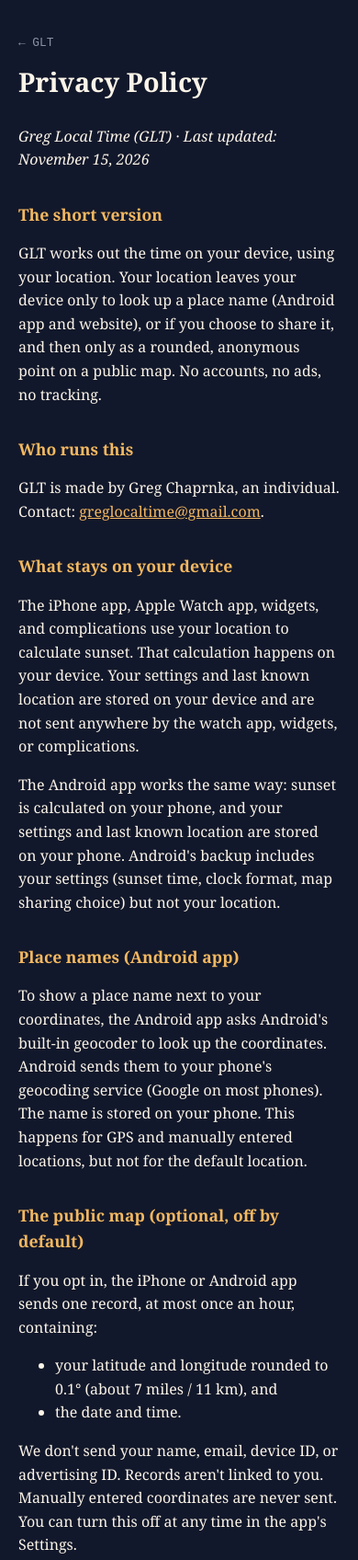
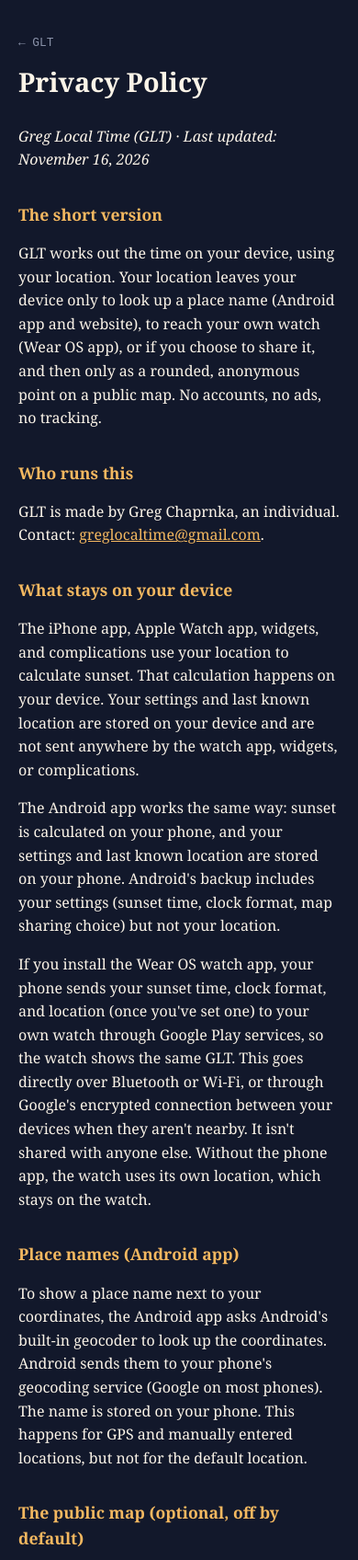
Before and after one commit to gchaprnka/Greg-local-time, a plain HTML site: page privacy.html in a window 390 px wide. Shown: the top 1696 px of the page at 92% size. Drawn offline with Linux system fonts and the light colour scheme.

Commit message:
Update privacy policy for Wear OS sync
Refreshes the privacy policy date and explains the Wear OS app's phone-to-watch sync behavior. It clarifies that sunset time, clock format, and location can be sent between your phone and your own watch through Google Play services, and updates the third-party services list to include that sync path.

```diff
--- a/privacy.html
+++ b/privacy.html
@@ -21,10 +21,10 @@
   <a class="back" href="/">← GLT</a>
   <h1>Privacy Policy</h1>
 
-  <p><em>Greg Local Time (GLT) · Last updated: November 15, 2026</em></p>
+  <p><em>Greg Local Time (GLT) · Last updated: November 16, 2026</em></p>
 
   <h2>The short version</h2>
-  <p>GLT works out the time on your device, using your location. Your location leaves your device only to look up a place name (Android app and website), or if you choose to share it, and then only as a rounded, anonymous point on a public map. No accounts, no ads, no tracking.</p>
+  <p>GLT works out the time on your device, using your location. Your location leaves your device only to look up a place name (Android app and website), to reach your own watch (Wear OS app), or if you choose to share it, and then only as a rounded, anonymous point on a public map. No accounts, no ads, no tracking.</p>
 
   <h2>Who runs this</h2>
   <p>GLT is made by Greg Chaprnka, an individual. Contact: <a href="mailto:greglocaltime@gmail.com">greglocaltime@gmail.com</a>.</p>
@@ -32,6 +32,7 @@
   <h2>What stays on your device</h2>
   <p>The iPhone app, Apple Watch app, widgets, and complications use your location to calculate sunset. That calculation happens on your device. Your settings and last known location are stored on your device and are not sent anywhere by the watch app, widgets, or complications.</p>
   <p>The Android app works the same way: sunset is calculated on your phone, and your settings and last known location are stored on your phone. Android's backup includes your settings (sunset time, clock format, map sharing choice) but not your location.</p>
+  <p>If you install the Wear OS watch app, your phone sends your sunset time, clock format, and location (once you've set one) to your own watch through Google Play services, so the watch shows the same GLT. This goes directly over Bluetooth or Wi-Fi, or through Google's encrypted connection between your devices when they aren't nearby. It isn't shared with anyone else. Without the phone app, the watch uses its own location, which stays on the watch.</p>
 
   <h2>Place names (Android app)</h2>
   <p>To show a place name next to your coordinates, the Android app asks Android's built-in geocoder to look up the coordinates. Android sends them to your phone's geocoding service (Google on most phones). The name is stored on your phone. This happens for GPS and manually entered locations, but not for the default location.</p>
@@ -50,7 +51,7 @@
   <p>If you allow your browser to share your location, the site sends your coordinates to BigDataCloud to look up a place name, and adds a point to the public map (coordinates rounded to 0.1°, place name, date and time). The map page also loads code from cdnjs and map tiles from OpenStreetMap, which can see your IP address as with any website.</p>
 
   <h2>Third parties</h2>
-  <p>Google (Firebase, and Android's place-name lookup), BigDataCloud, OpenStreetMap, cdnjs, Ko-fi, and Apple. Each has its own privacy policy. We don't use ad networks or third-party analytics.</p>
+  <p>Google (Firebase, Android's place-name lookup, and Google Play services for phone-to-watch sync), BigDataCloud, OpenStreetMap, cdnjs, Ko-fi, and Apple. Each has its own privacy policy. We don't use ad networks or third-party analytics.</p>
 
   <h2>Tips (optional)</h2>
   <p>GLT is free, and nothing in it is locked behind a payment. On the website, an optional link leads to my tip page on Ko-fi (<a href="https://ko-fi.com/greglocaltime">ko-fi.com/greglocaltime</a>). Tipping unlocks nothing. Ko-fi handles the payment, so I don't receive your payment details, and its own privacy policy applies once you open the link. The website doesn't share your location or other data with Ko-fi. Tips are not tax-deductible and are not donations to a charity. The iPhone and Android apps don't offer tips.</p>
```
